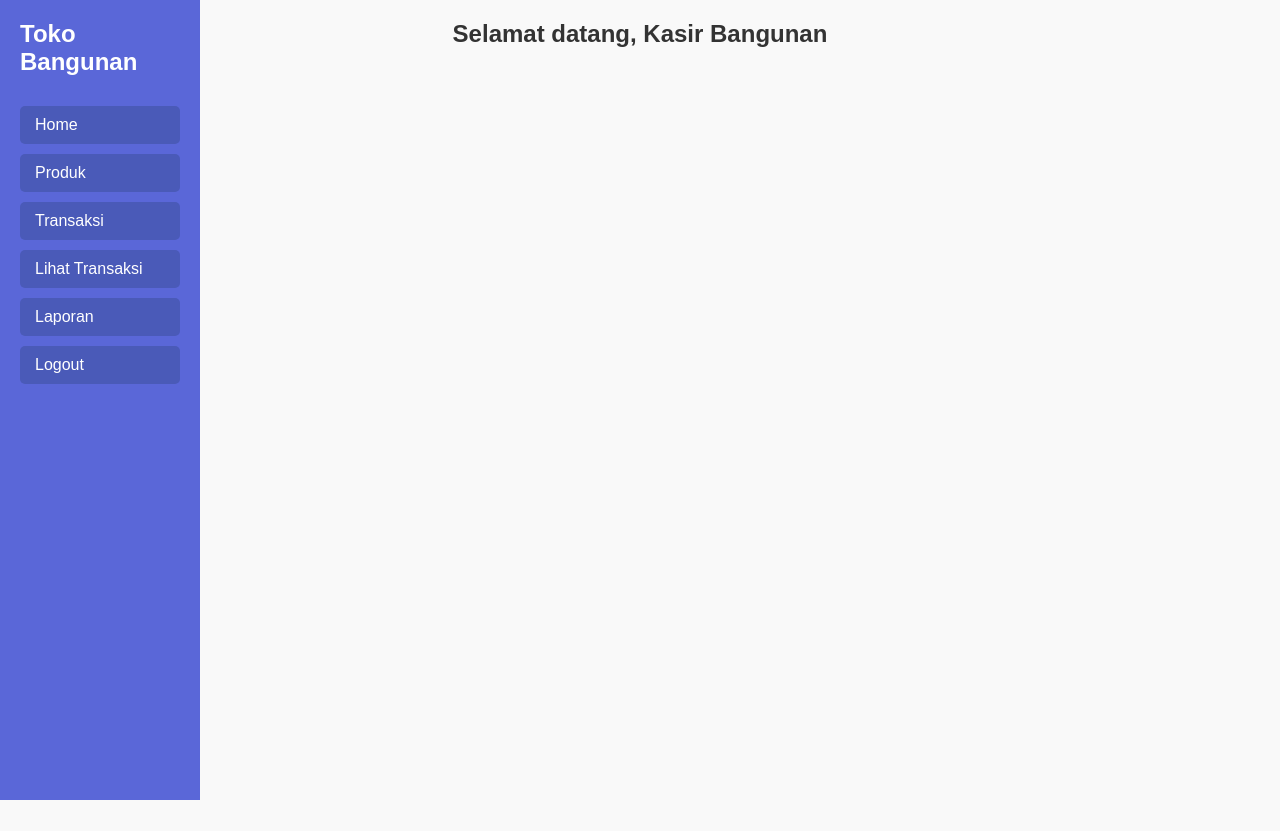
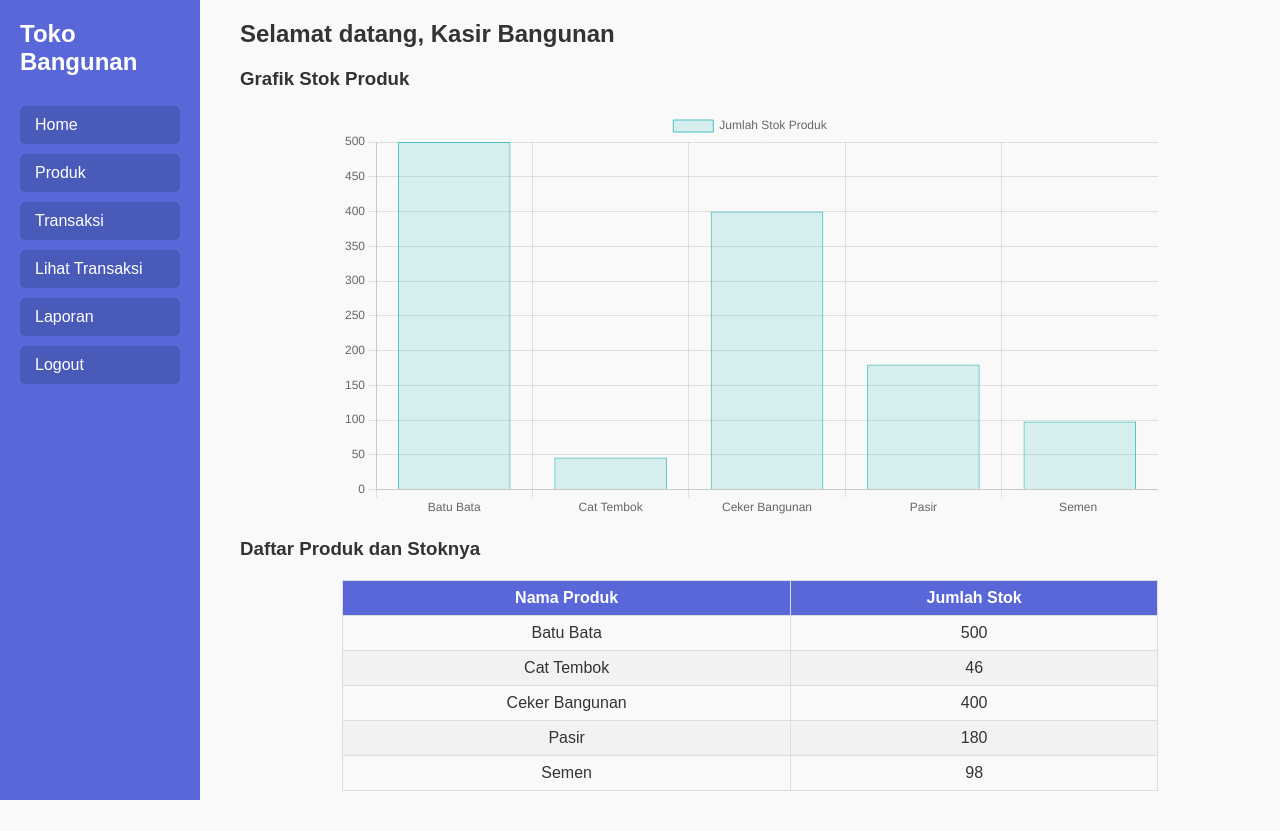
Before and after one commit to MochArisRofii/TokoBangunan, a PHP site: page / in a window 1280 px wide. Before the commit the page ends 800 px from the top, so only its background shows below. Run offline with PHP 8.4, Linux system fonts and the light colour scheme; a user stored in the database is signed in; data comes from the database, SQL or seed files in the repository.

Commit message:
update table bar index

```diff
--- a/index.php
+++ b/index.php
@@ -12,6 +12,26 @@ if (!isset($_SESSION['IdUser'])) {
 $userId = $_SESSION['IdUser'];
 $username = $_SESSION['Username'];
 $nama = $_SESSION['Nama'];
+
+// Nonaktifkan ONLY_FULL_GROUP_BY (opsional, jika diperlukan)
+$conn->query("SET SESSION sql_mode = ''");
+
+// Ambil data produk dan stok produk dari database
+$queryProduk = "SELECT NamaProduk, SUM(Stok) AS JumlahStok FROM produk GROUP BY NamaProduk";
+$resultProduk = $conn->query($queryProduk);
+
+// Simpan data produk dan stoknya untuk grafik
+$produk = [];
+$stok = [];
+if ($resultProduk) {
+    while ($row = $resultProduk->fetch_assoc()) {
+        $produk[] = $row['NamaProduk'];
+        $stok[] = $row['JumlahStok'];
+    }
+} else {
+    echo "Error: " . $conn->error;
+    exit();
+}
 ?>
 
 <!DOCTYPE html>
@@ -21,7 +41,7 @@ $nama = $_SESSION['Nama'];
     <meta charset="UTF-8">
     <meta name="viewport" content="width=device-width, initial-scale=1.0">
     <title>Selamat Datang di Toko Bangunan</title>
-</head>
+    <script src="https://cdn.jsdelivr.net/npm/chart.js"></script> <!-- Tambahkan Chart.js CDN -->
     <style>
         /* Reset dasar */
         * {
@@ -34,8 +54,6 @@ $nama = $_SESSION['Nama'];
             font-family: Arial, sans-serif;
             background-color: #f9f9f9;
             color: #333;
-        display: flex;
-        min-height: 100vh;
         }
 
         /* Navbar Vertikal di sebelah kiri */
@@ -74,19 +92,45 @@ $nama = $_SESSION['Nama'];
 
         /* Konten utama */
         .main-content {
-        margin-left: 220px; /* Memberikan ruang untuk navbar */
+            margin-left: 220px;
             padding: 20px;
-        max-width: 800px;
-        margin: 0 auto;
-        text-align: center;
-        flex-grow: 1;
         }
 
         h2 {
             color: #333;
             margin-bottom: 20px;
         }
+
+        /* Grafik dan Tabel */
+        .chart-container,
+        .table-container {
+            margin: 20px auto;
+            width: 80%; /* Lebar konten yang terpusat */
+            max-width: 900px;
+        }
+
+        table {
+            width: 100%;
+            margin-top: 20px;
+            border-collapse: collapse;
+            text-align: center;
+        }
+
+        table th, table td {
+            border: 1px solid #ddd;
+            padding: 8px;
+        }
+
+        table th {
+            background-color: #5a67d8;
+            color: #fff;
+        }
+
+        table tr:nth-child(even) {
+            background-color: #f2f2f2;
+        }
     </style>
+</head>
 
 <body>
     <!-- Navbar -->
@@ -103,7 +147,65 @@ $nama = $_SESSION['Nama'];
     <!-- Konten utama -->
     <div class="main-content">
         <h2>Selamat datang, <?php echo htmlspecialchars($nama); ?></h2>
+        <h3>Grafik Stok Produk</h3>
+
+        <!-- Grafik Stok Produk -->
+        <div class="chart-container">
+            <canvas id="produkChart"></canvas>
         </div>
+
+        <!-- Tabel Produk -->
+        <h3>Daftar Produk dan Stoknya</h3>
+        <div class="table-container">
+            <table>
+                <thead>
+                    <tr>
+                        <th>Nama Produk</th>
+                        <th>Jumlah Stok</th>
+                    </tr>
+                </thead>
+                <tbody>
+                    <?php foreach ($produk as $index => $item): ?>
+                        <tr>
+                            <td><?php echo htmlspecialchars($item); ?></td>
+                            <td><?php echo $stok[$index]; ?></td>
+                        </tr>
+                    <?php endforeach; ?>
+                </tbody>
+            </table>
+        </div>
+    </div>
+
+    <!-- Script untuk membuat grafik dengan Chart.js -->
+    <script>
+        // Data dari PHP
+        const produk = <?php echo json_encode($produk); ?>; // Nama Produk
+        const stok = <?php echo json_encode($stok); ?>;     // Jumlah Stok
+
+        // Konfigurasi Chart.js
+        const ctx = document.getElementById('produkChart').getContext('2d');
+        const produkChart = new Chart(ctx, {
+            type: 'bar', // Tipe grafik batang (bar)
+            data: {
+                labels: produk, // Nama produk sebagai label
+                datasets: [{
+                    label: 'Jumlah Stok Produk',
+                    data: stok, // Jumlah stok produk
+                    backgroundColor: 'rgba(75, 192, 192, 0.2)', // Warna latar belakang batang
+                    borderColor: 'rgba(75, 192, 192, 1)', // Warna batas batang
+                    borderWidth: 1
+                }]
+            },
+            options: {
+                responsive: true,
+                scales: {
+                    y: {
+                        beginAtZero: true // Mulai dari 0 di sumbu Y
+                    }
+                }
+            }
+        });
+    </script>
 </body>
 
 </html>
```
Lines whose indentation alone changed are shown as unchanged.
